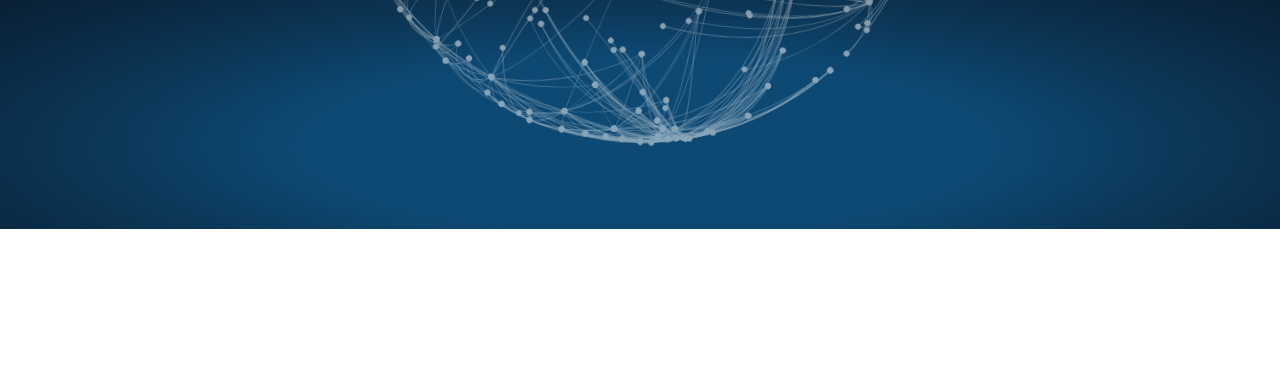
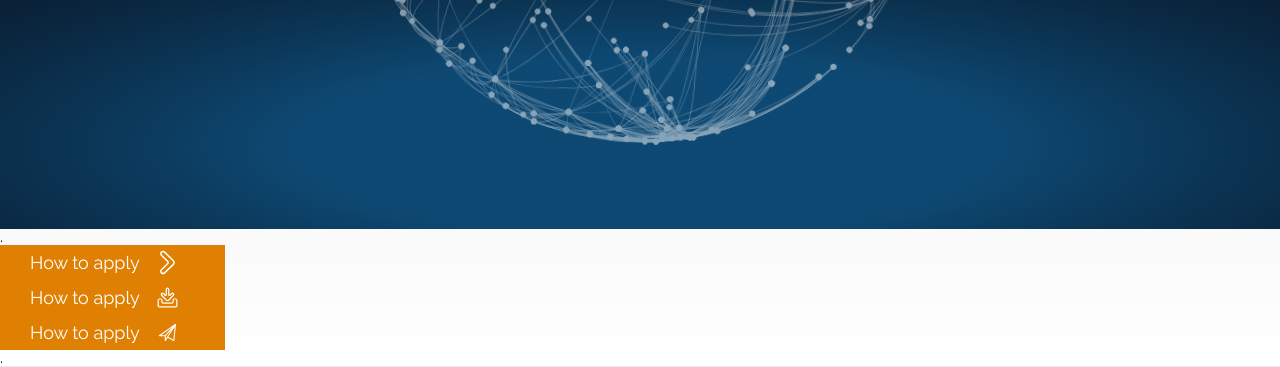
Before and after one commit to bogdan-calapod/sric.cs.pub.ro, a Gatsby site: page / in a window 1280 px wide. Shown: the part 571-938 px from the top of the page. Before the commit the page ends 800 px from the top, so only its background shows below. Built offline with nearby package versions, Linux system fonts and the light colour scheme; Gatsby itself is replaced by a stand-in of ours.

Commit message:
Add common Button component

```diff
--- /dev/null
+++ b/src/components/common/Button/index.js
@@ -0,0 +1,53 @@
+import React, { Component } from 'react'
+import PropTypes from 'prop-types'
+
+import arrow from './assets/arrow.svg'
+import download from './assets/download.svg'
+import plane from './assets/plane.svg'
+
+import './index.scss'
+
+class Button extends Component {
+  static propTypes = {
+    onClick: PropTypes.func,
+    image: PropTypes.string
+  }
+  static defaultProps = {
+    onClick: () => {},
+    image: ''
+  }
+
+  get className () {
+    let className = 'Button'
+
+    return className
+  }
+
+  get image () {
+    const { image } = this.props
+
+    switch (image) {
+      case 'arrow':
+        return <img src={arrow} alt='' />
+      case 'download':
+        return <img src={download} alt='' />
+      case 'plane':
+        return <img src={plane} alt='' />
+      default:
+        return null
+    }
+  }
+
+  render () {
+    const { onClick, children } = this.props
+
+    return (
+      <button onClick={onClick} className={this.className}>
+        {children}
+        {this.image}
+      </button>
+    )
+  }
+}
+
+export default Button
--- /dev/null
+++ b/src/components/common/Button/index.scss
@@ -0,0 +1,25 @@
+.Button {
+  display: flex;
+  align-items: center;
+  justify-content: center;
+
+  padding: 5px 30px;
+  color: white;
+  background-color: var(--primary);
+
+  font-weight: 400;
+  font-size: 18px;
+
+  cursor: pointer;
+
+  transition: 0.4s box-shadow;
+
+  img {
+    height: 25px;
+    margin: 0 15px;
+  }
+
+  &:hover {
+    box-shadow: 0 5px 15px rgba(black, 0.2);
+  }
+}
--- a/src/index.scss
+++ b/src/index.scss
@@ -83,13 +83,15 @@ summary,
 time,
 mark,
 audio,
-video {
+video,
+button {
   margin: 0;
   padding: 0;
   border: 0;
   font-size: 100%;
   font: inherit;
   vertical-align: baseline;
+  font-family: 'Raleway';
 }
 /* HTML5 display-role reset for older browsers */
 article,
@@ -137,3 +139,8 @@ a:visited {
 
 
 @import url('https://fonts.googleapis.com/css?family=Raleway:300,400,700,900&subset=latin-ext');
+
+/* Colors */
+* {
+  --primary: #E08003;
+}
--- a/src/pages/index.js
+++ b/src/pages/index.js
@@ -2,6 +2,8 @@ import React, { Component } from 'react'
 import PropTypes from 'prop-types'
 
 import Header from 'components/Header'
+
+import Button from 'components/common/Button'
 
 import '../index.scss'
 
@@ -13,6 +15,11 @@ class Home extends Component {
     return (
       <div>
         <Header />
+        <h2>.</h2>
+        <Button image='arrow'> How to apply </Button>
+        <Button image='download'> How to apply </Button>
+        <Button image='plane'> How to apply </Button>
+        <h2>.</h2>
       </div>
     )
   }
```
Also changed, not shown: src/components/common/Button/index.test.js (added, +28 -0 lines), src/components/common/Button/assets/arrow.svg (added), src/components/common/Button/assets/download.svg (added), src/components/common/Button/assets/plane.svg (added).
